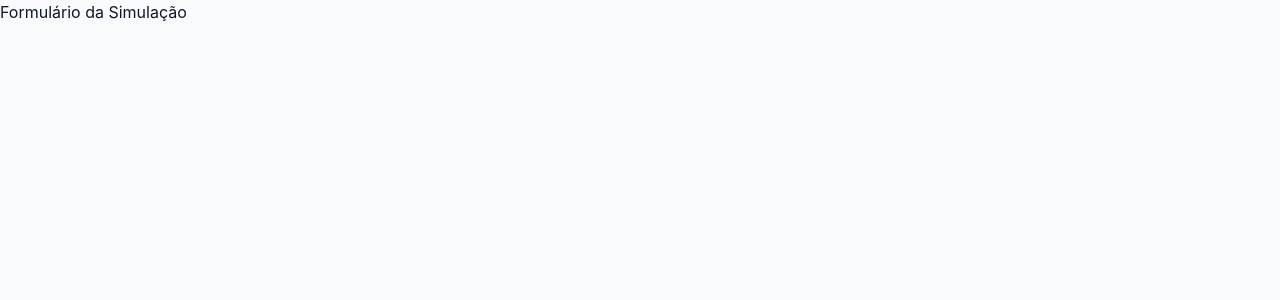
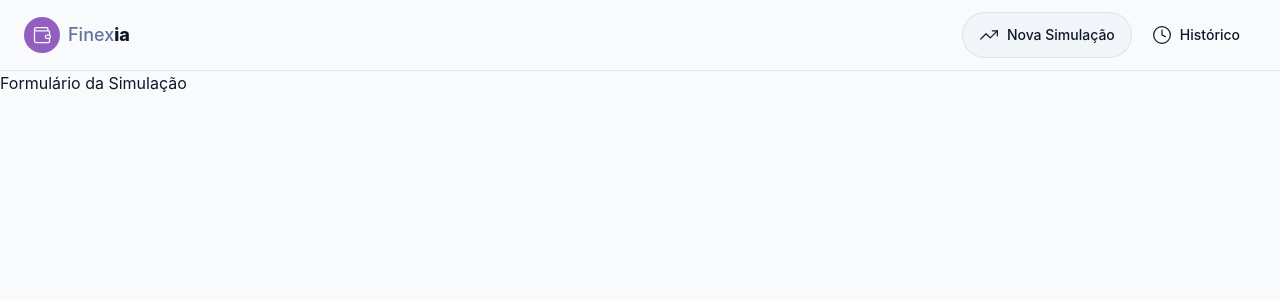
Before and after one commit to gustavogss/planejai, a React (Vite) app: page / in a window 1280 px wide. Shown: the top 300 px of the page. Built offline with nearby package versions, Linux system fonts and the light colour scheme.

Commit message:
feat: create header

```diff
--- /dev/null
+++ b/src/components/layout/RootLayout.tsx
@@ -0,0 +1,11 @@
+import { Header } from '@/components/shared/Header'
+import { Outlet } from 'react-router-dom'
+
+export function RootLayout() {
+  return (
+    <>
+      <Header />
+      <Outlet />
+    </>
+  )
+}
--- /dev/null
+++ b/src/components/shared/Header.tsx
@@ -0,0 +1,38 @@
+import { Button } from '@/components/shared/Button'
+import { Clock, TrendingUp, Wallet } from 'lucide-react'
+import { useNavigate } from 'react-router-dom'
+
+export function Header() {
+  const navigate = useNavigate()
+  return (
+    <header className="border-b border-(--border) px-6 py-3">
+      <nav className="flex items-center justify-between">
+        <div className="flex items-center gap-2">
+          <div className="bg-primary flex h-9 w-9 items-center justify-center rounded-full">
+            <Wallet size={20} className="text-primary-foreground" />
+          </div>
+          <span className="text-lg">
+            <span className="text-muted-foreground font-medium">Finex</span>
+            <span className="font-extrabold">ia</span>
+          </span>
+        </div>
+        <div className="flex items-center gap-1">
+          <Button
+            variant="secondary"
+            icon={TrendingUp}
+            onClick={() => navigate('/')}
+          >
+            <span className="hidden sm:inline">Nova Simulação</span>
+          </Button>
+          <Button
+            variant="ghost"
+            icon={Clock}
+            onClick={() => navigate('/historico')}
+          >
+            <span className="hidden sm:inline">Histórico</span>
+          </Button>
+        </div>
+      </nav>
+    </header>
+  )
+}
--- a/src/router.tsx
+++ b/src/router.tsx
@@ -1,11 +1,13 @@
 import { createBrowserRouter } from 'react-router-dom'
 
+import { RootLayout } from '@/components/layout/RootLayout'
 import { History } from '@/pages/History'
 import Home from '@/pages/Home'
 import { Result } from '@/pages/Result'
 
 export const router = createBrowserRouter([
   {
+    element: <RootLayout />,
     children: [
       { path: '/', element: <Home /> },
       { path: '/resultado', element: <Result /> },
```
